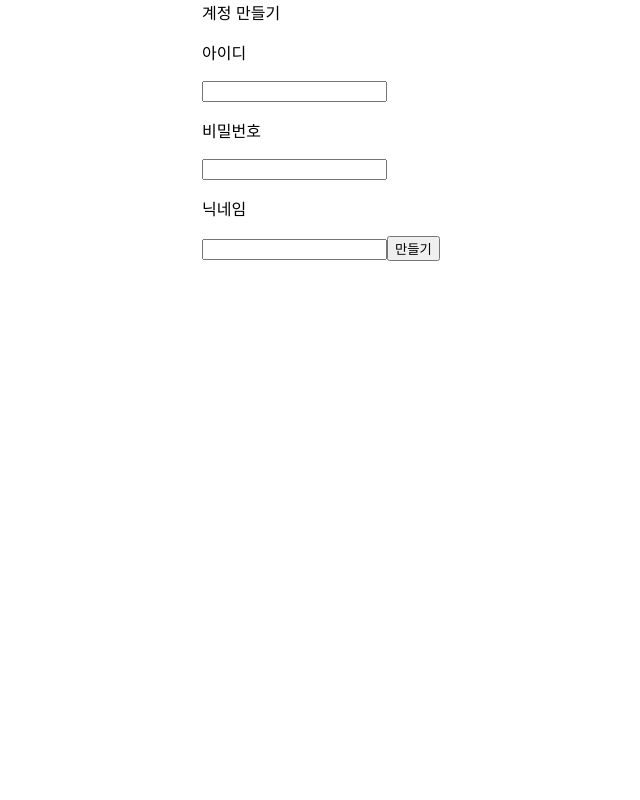
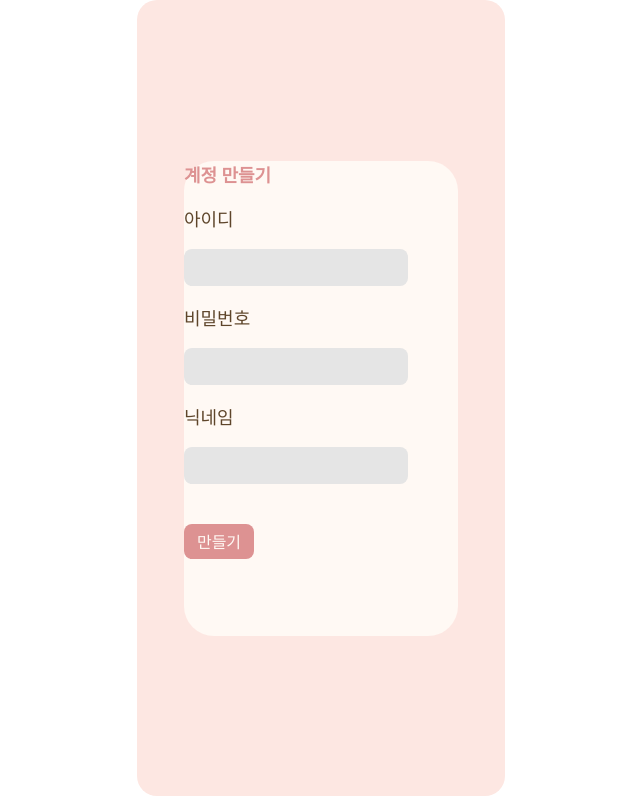
Before and after one commit to bobready0812/flowerReact, a React (Create React App) app: page /join in a window 1280 px wide. Shown: the whole page, without its empty margins (319-959 px from the left). Built offline with nearby package versions, Linux system fonts and the light colour scheme.

Commit message:
20220813

```diff
--- a/src/component/Join.css
+++ b/src/component/Join.css
@@ -1,4 +1,4 @@
-.background23 {
+.background22 {
     width: 368px;
     height: 796px;
     background-color: #fde7e2;
@@ -6,24 +6,65 @@
     justify-content: center;
     align-items: center;
     border-radius: 20px;
+}
+.modal22 {
+    width: 274px;
+    height: 475px;
+    background-color: #fff9f4;
+    border-radius: 30px;
+    display: flex;
     flex-direction: column;
-}
-.circle23 {
-    width: 164px;
-    height: 164px;
-    background-color: #fefaf0;
-    border-radius: 50%;
-    display: flex;
-    justify-content: center;
     align-items: center;
 }
-.pinkSpan23 {
+.pinkSpan22 {
     color: #dd9292;
-    font-size: larger;
+    margin-top: 40px;
+    font-size: large;
     font-weight: bolder;
-    margin-top: 30px;
 }
-.leaf {
-    width: 100px;
-    height: 100px;
+.id22 {
+    color: #5e452a;
+    font-weight: border;
+    font-size: large;
 }
+.pw22 {
+    color: #5e452a;
+    font-weight: border;
+    font-size: large;
+}
+.nick22 {
+    color: #5e452a;
+    font-weight: border;
+    font-size: large;
+}
+.id221 {
+    border: 0;
+    background-color: #e5e5e5;
+    height: 35px;
+    width: 220px;
+    border-radius: 8px;
+}
+.pw221 {
+    border: 0;
+    background-color: #e5e5e5;
+    height: 35px;
+    width: 220px;
+    border-radius: 8px;
+}
+.nick221 {
+    border: 0;
+    background-color: #e5e5e5;
+    height: 35px;
+    width: 220px;
+    border-radius: 8px;
+}
+.make22 {
+    border: 0;
+    height: 35px;
+    background-color: #dd9292;
+    margin-top: 40px;
+    border-radius: 8px;
+    width: 70px;
+    color: #fff9f4;
+    font-size: medium;
+}
--- a/src/component/Join.js
+++ b/src/component/Join.js
@@ -1,6 +1,10 @@
+import React from 'react';
 import './Join.css';
 
 function Join() {
+
+
+
     return (
         <div className="Y22">
             <div className="background22">
```
